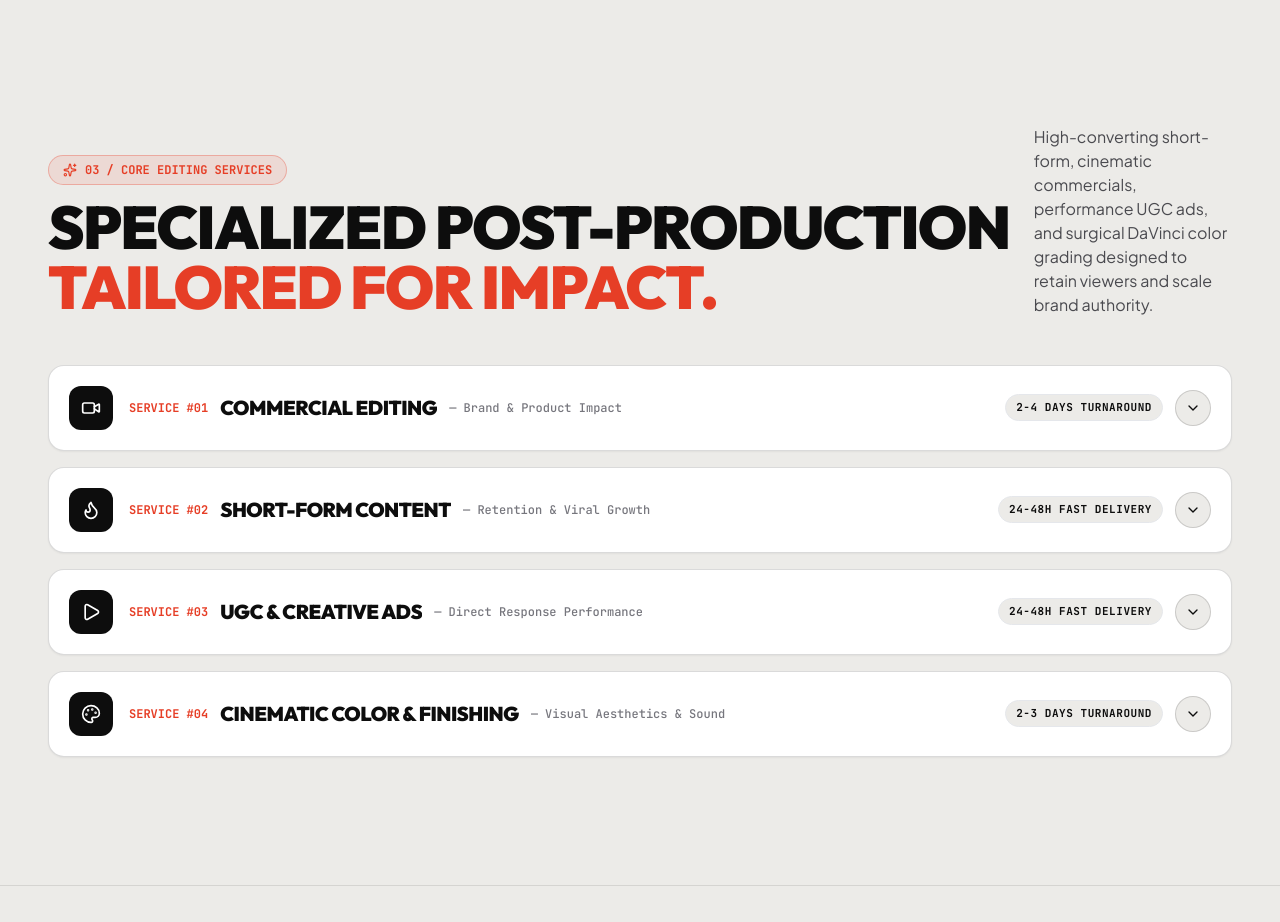
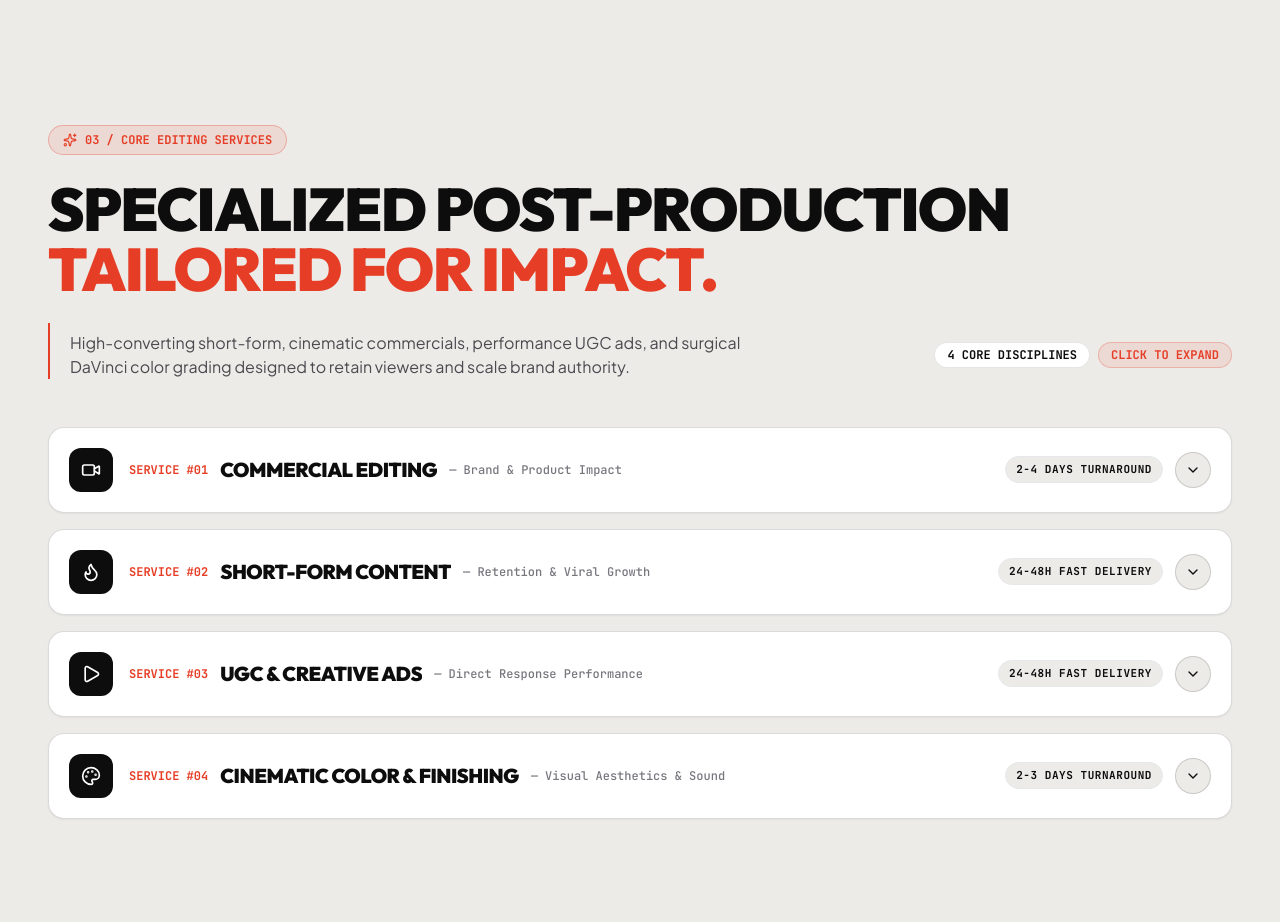
Before and after one commit to Dhruv0055/dhruvdobariya-portfolio, a React (Vite) app: page / in a window 1280 px wide. Shown: the part 4680-5602 px from the top of the page. Built offline with nearby package versions, Linux system fonts and the light colour scheme.

Commit message:
Reposition services header description text below headline with accent bar and discipline badges for optimal layout

```diff
--- a/src/components/home/ServicesSection.tsx
+++ b/src/components/home/ServicesSection.tsx
@@ -33,8 +33,7 @@ export const ServicesSection: React.FC = () => {
   return (
     <section id="services" className="py-14 sm:py-24 md:py-32 px-4 sm:px-6 md:px-12 max-w-7xl mx-auto border-t border-[#0D0D0D]/10 relative bg-[#ECEBE8]">
       {/* Header */}
-      <div className="flex flex-col md:flex-row md:items-end justify-between gap-4 sm:gap-6 mb-8 sm:mb-12 relative">
-        <div className="space-y-2 sm:space-y-3">
+      <div className="mb-8 sm:mb-12 relative space-y-4 sm:space-y-6">
         <ScrollReveal direction="down">
           <div className="inline-flex items-center gap-1.5 sm:gap-2 px-3 sm:px-3.5 py-1 sm:py-1.5 bg-[#E63E26]/10 border border-[#E63E26]/30 rounded-full text-[11px] sm:text-xs font-mono text-[#E63E26] font-bold">
             <Sparkles className="w-3.5 h-3.5 text-[#E63E26]" />
@@ -43,17 +42,28 @@ export const ServicesSection: React.FC = () => {
         </ScrollReveal>
 
         <ScrollReveal delay={0.1}>
-            <h2 className="text-[17px] xs:text-xl sm:text-3xl md:text-5xl lg:text-6xl font-display font-black uppercase tracking-tight text-[#0D0D0D] leading-[1.1]">
+          <h2 className="text-xl sm:text-3xl md:text-5xl lg:text-6xl font-display font-black uppercase tracking-tight text-[#0D0D0D] leading-[1.08]">
             <span className="block whitespace-nowrap">SPECIALIZED POST-PRODUCTION</span>
             <span className="block text-[#E63E26] whitespace-nowrap">TAILORED FOR IMPACT.</span>
           </h2>
         </ScrollReveal>
-        </div>
 
+        {/* Well-placed description row with comfortable width & visual balance */}
         <ScrollReveal delay={0.2}>
-          <p className="text-xs sm:text-sm md:text-base text-[#4A4A4F] max-w-md font-sans leading-relaxed">
+          <div className="flex flex-col md:flex-row md:items-center justify-between gap-4 pt-1 sm:pt-2 border-l-2 border-[#E63E26] pl-4 sm:pl-5">
+            <p className="text-xs sm:text-sm md:text-base text-[#4A4A4F] font-sans leading-relaxed max-w-2xl">
               High-converting short-form, cinematic commercials, performance UGC ads, and surgical DaVinci color grading designed to retain viewers and scale brand authority.
             </p>
+
+            <div className="flex items-center gap-2 font-mono text-[10px] sm:text-xs font-bold text-[#0D0D0D] shrink-0">
+              <span className="px-3 py-1 rounded-full bg-white border border-[#0D0D0D]/10 shadow-xs">
+                4 CORE DISCIPLINES
+              </span>
+              <span className="px-3 py-1 rounded-full bg-[#E63E26]/10 text-[#E63E26] border border-[#E63E26]/25">
+                CLICK TO EXPAND
+              </span>
+            </div>
+          </div>
         </ScrollReveal>
       </div>
 
```
Lines whose indentation alone changed are shown as unchanged.
